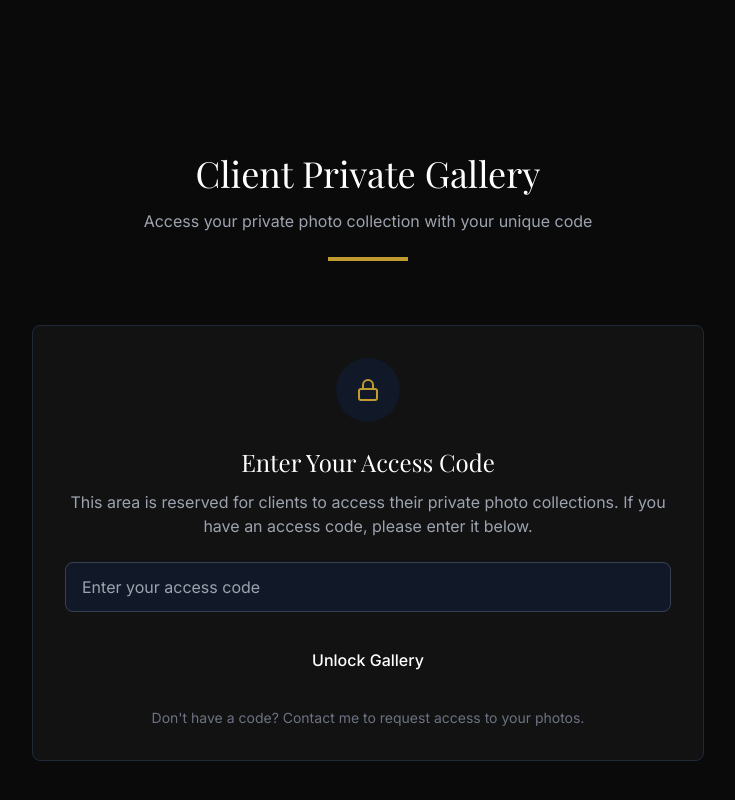
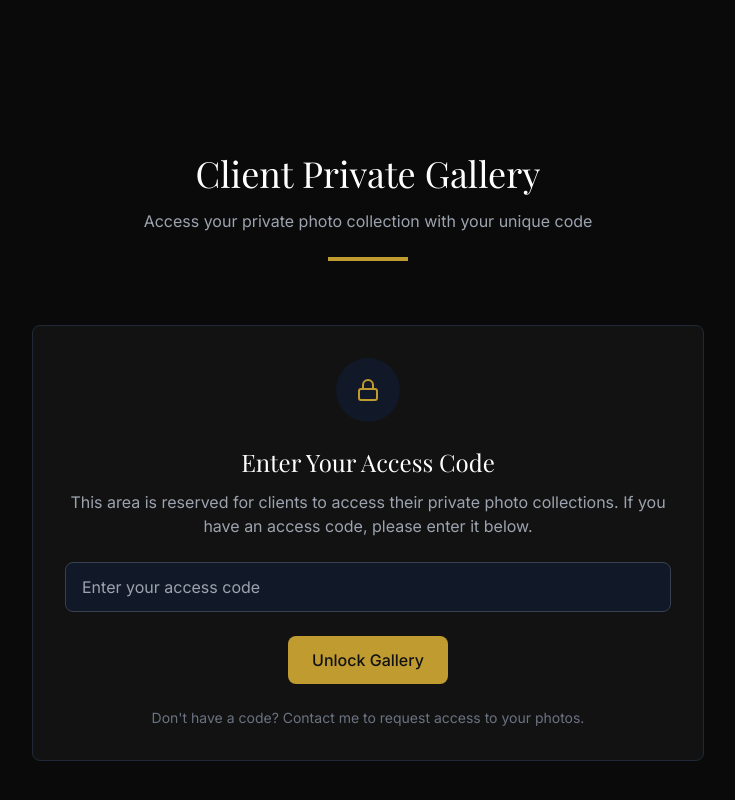
Before and after one commit to braian87/Sergio, a Next.js app: page / in a window 1280 px wide. Shown: the part 11158-11958 px from the top of the page, without its empty margins (272-1007 px from the left). Built offline with nearby package versions, Linux system fonts and the light colour scheme.

Commit message:
Add files via upload

```diff
--- a/src/components/PrivateGallery.tsx
+++ b/src/components/PrivateGallery.tsx
@@ -104,7 +104,7 @@ const PrivateGallery = () => {
               </div>
 
               <Button
-                variant="default"
+                variant="primary"
                 onClick={handleUnlock}
               >
                 Unlock Gallery
```
